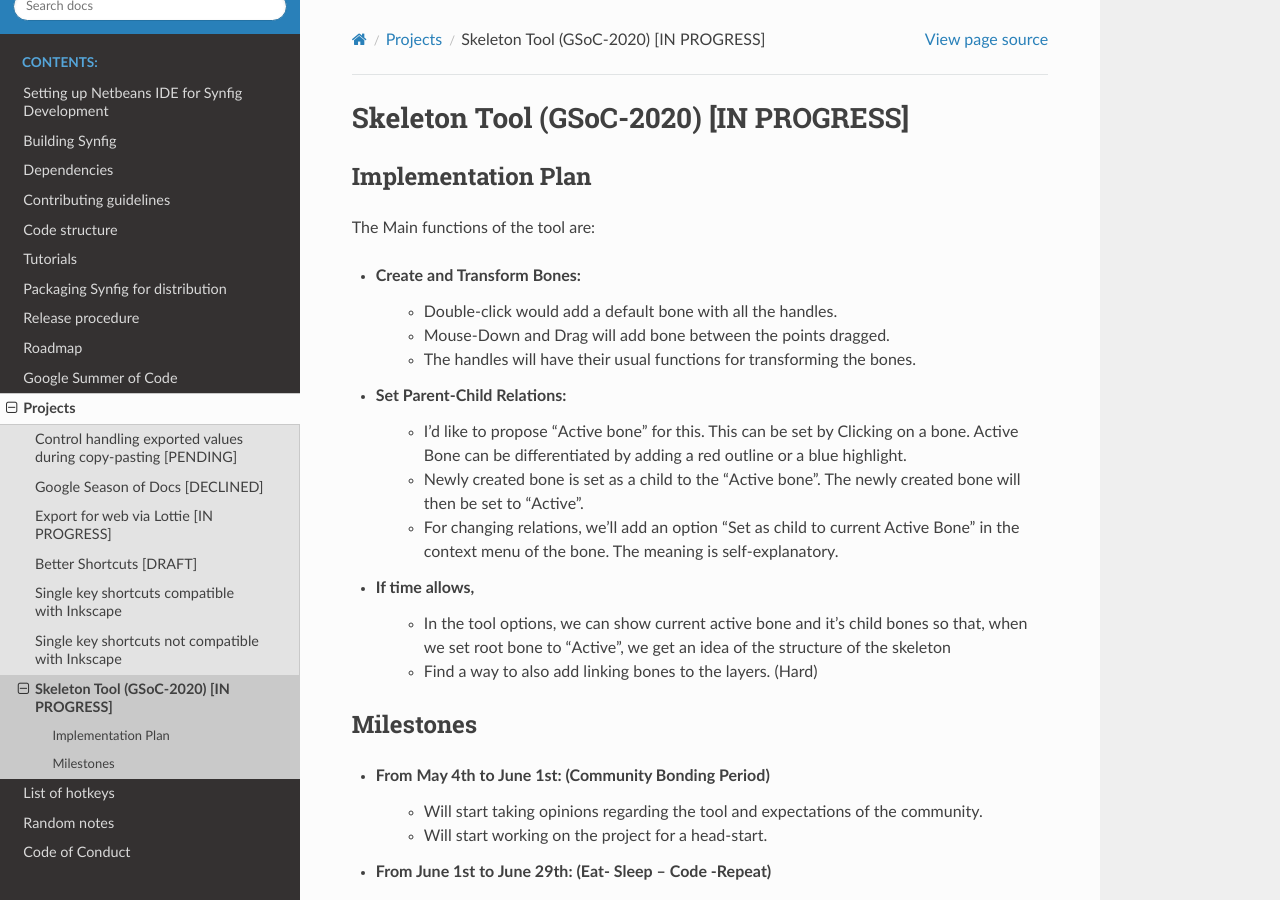
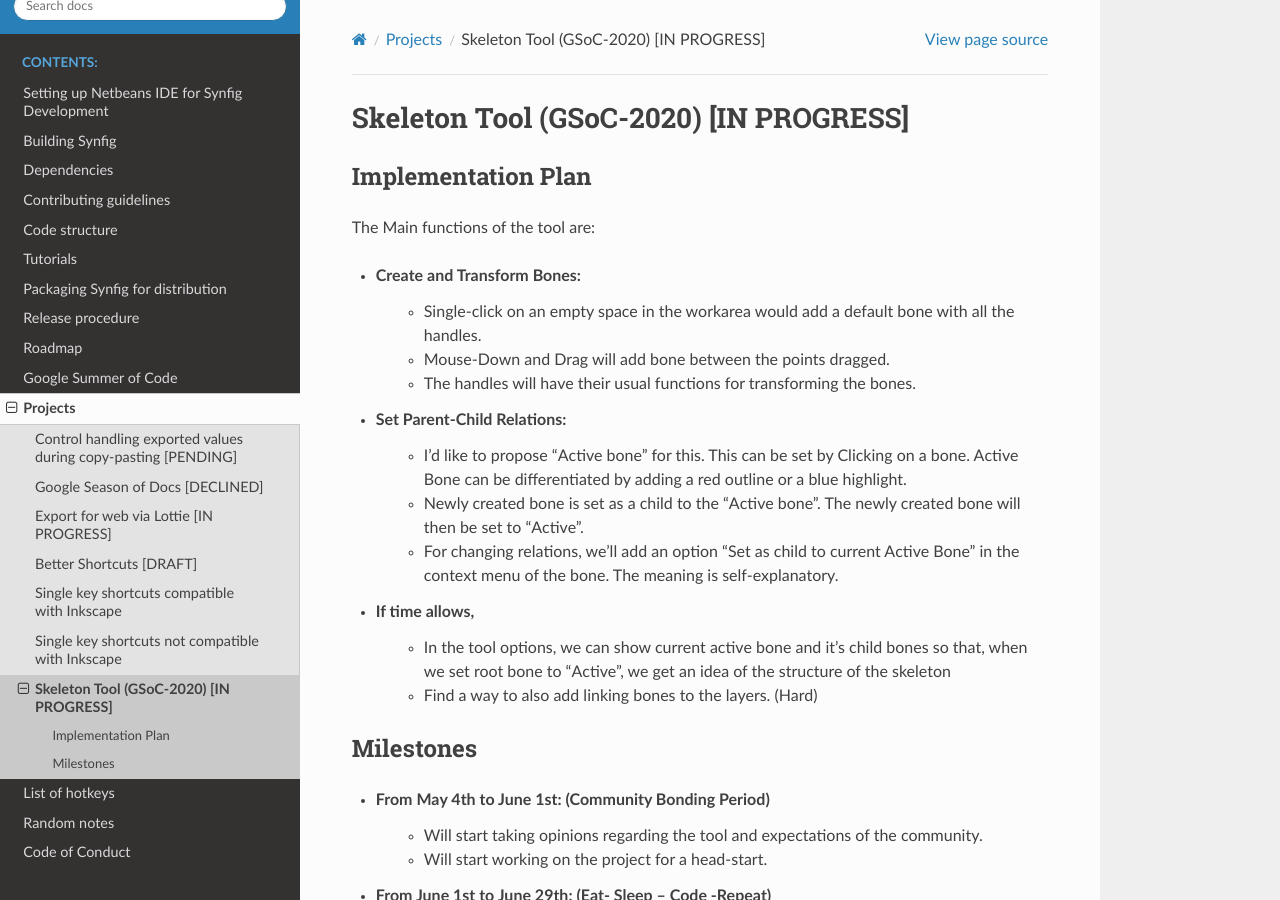
Before and after one commit to synfig/synfig-docs-dev, a Sphinx documentation site: the page built from docs/projects/skeleton.rst, in a window 1280 px wide and 900 px high. Built offline with Sphinx 7.4.7 and the Read the Docs theme 2.0.0, drawn with Linux system fonts in a browser that asks for light colours.

Commit message:
Update skeleton.rst

```diff
--- a/docs/projects/skeleton.rst
+++ b/docs/projects/skeleton.rst
@@ -9,7 +9,7 @@
 The Main functions of the tool are:
 
 - Create and Transform Bones:
-    - Double-click would add a default bone with all the handles.
+    - Single-click on an empty space in the workarea would add a default bone with all the handles.
     - Mouse-Down and Drag will add bone between the points dragged.
     - The handles will have their usual functions for transforming the bones.
 - Set Parent-Child Relations:
```
